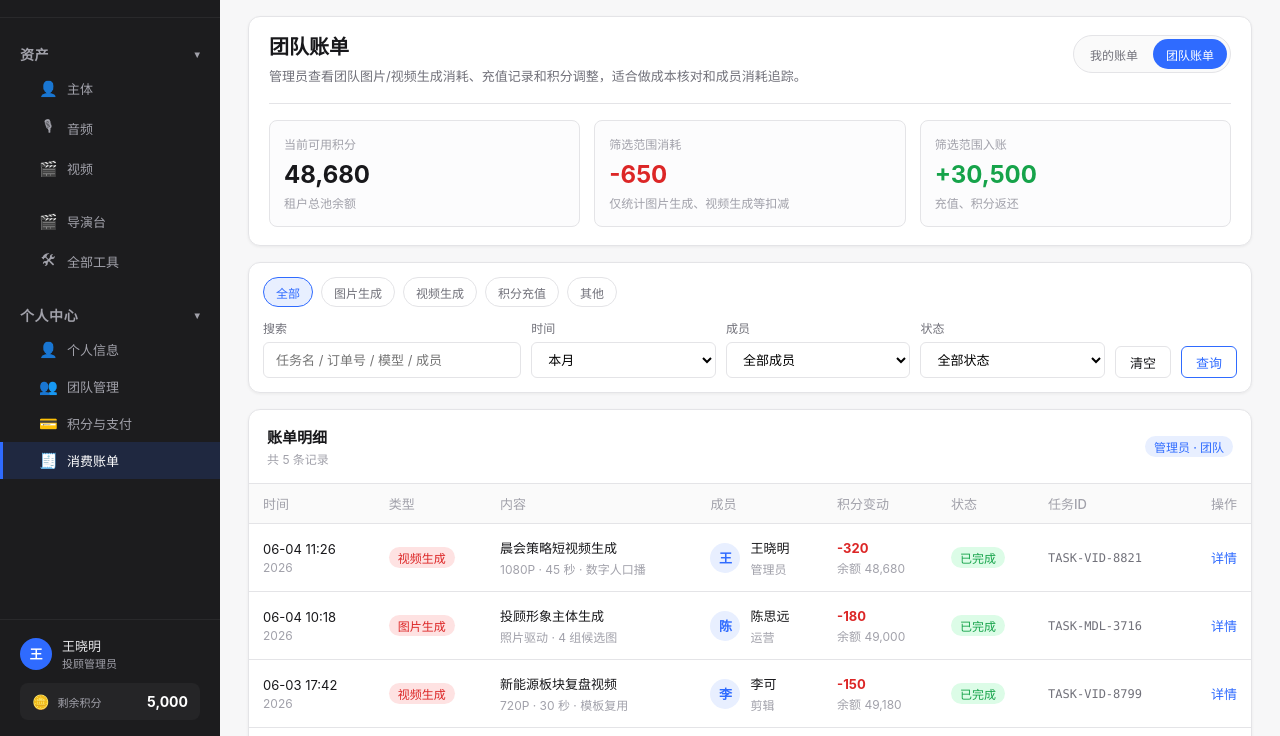
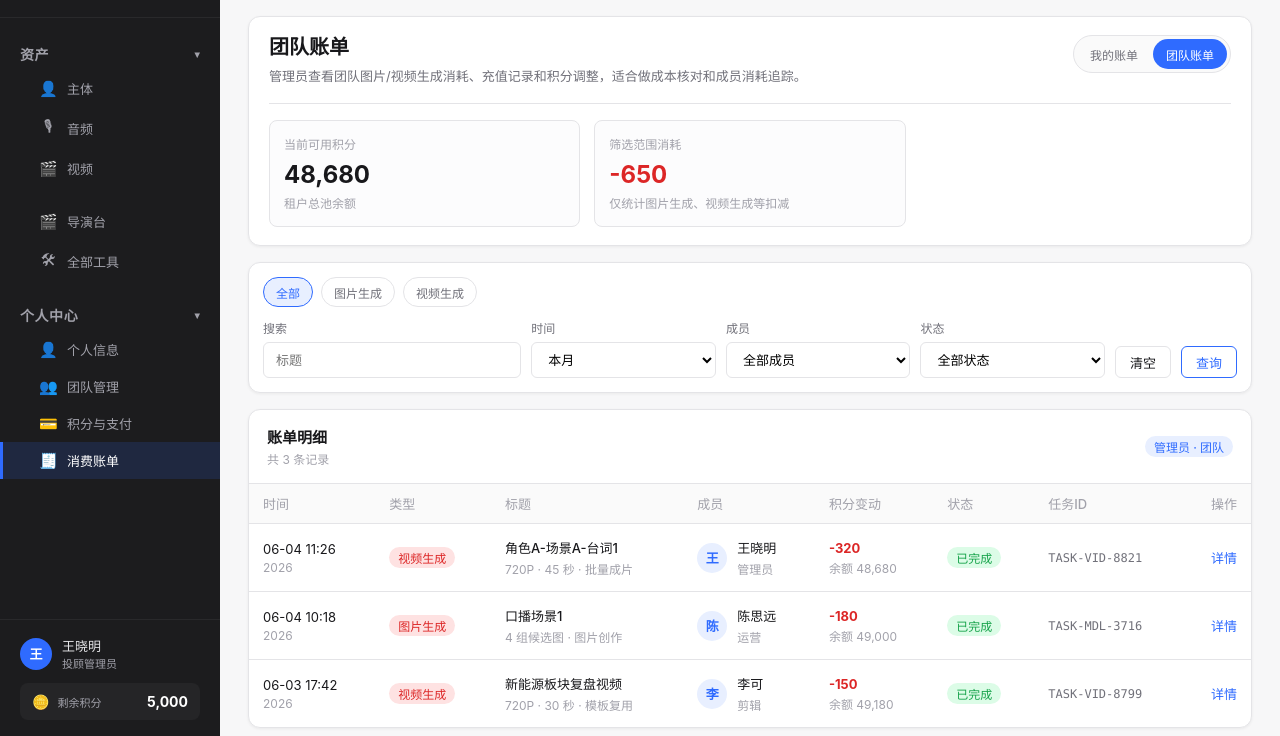
Before and after one commit to wsrongjie/aigc-html, a plain HTML site: page 消费账单.html in a window 1280 px wide. Shown: the part 64-800 px from the top of the page. Drawn offline with Linux system fonts and the light colour scheme.

Commit message:
refactor: 消费账单页面去掉了入账、充值等非消费相关逻辑

```diff
--- a/消费账单.html
+++ b/消费账单.html
@@ -397,13 +397,6 @@
                         </div>
                         <div class="metric-foot">仅统计图片生成、视频生成等扣减</div>
                     </div>
-                    <div class="metric-card">
-                        <div>
-                            <div class="metric-label">筛选范围入账</div>
-                            <div class="metric-value positive" id="metricInflow">-</div>
-                        </div>
-                        <div class="metric-foot">充值、积分返还</div>
-                    </div>
                 </div>
             </section>
 
@@ -413,7 +406,7 @@
                     <div class="filter-grid">
                         <div class="field">
                             <label>搜索</label>
-                            <input class="input" id="keywordInput" placeholder="任务名 / 订单号 / 模型 / 成员" oninput="render()">
+                            <input class="input" id="keywordInput" placeholder="标题" oninput="render()">
                         </div>
                         <div class="field">
                             <label>时间</label>
@@ -460,7 +453,7 @@
                             <tr>
                                 <th>时间</th>
                                 <th>类型</th>
-                                <th>内容</th>
+                                <th>标题</th>
                                 <th>成员</th>
                                 <th>积分变动</th>
                                 <th>状态</th>
@@ -486,7 +479,6 @@
         <div class="drawer-body" id="drawerBody"></div>
         <div class="drawer-footer">
             <button class="btn" onclick="closeDetail()">关闭</button>
-            <button class="btn btn-primary" onclick="toast('凭证下载任务已创建', 'info')">下载凭证</button>
         </div>
     </div>
 </div>
@@ -499,20 +491,20 @@ var state = {
     type: '全部'
 };
 
-var billTypes = ['全部', '图片生成', '视频生成', '积分充值', '其他'];
+var billTypes = ['全部', '图片生成', '视频生成'];
 
 var bills = [
     {
         id: 'BILL20260604001', taskId: 'TASK-VID-8821', orderId: '-',
         time: '2026-06-04 11:26', member: '王晓明', avatar: '王', role: '管理员',
-        type: '视频生成', title: '晨会策略短视频生成', detail: '1080P · 45 秒 · 数字人口播',
+        type: '视频生成', title: '角色A-场景A-台词1', detail: '720P · 45 秒 · 批量成片',
         model: '通灵 XZ 视频模型', amount: -320, status: '已完成', balance: 48680,
         invoice: '不涉及', payMethod: '-', trace: ['提交分镜脚本', '扣减视频生成积分', '成片导出完成']
     },
     {
         id: 'BILL20260604002', taskId: 'TASK-MDL-3716', orderId: '-',
         time: '2026-06-04 10:18', member: '陈思远', avatar: '陈', role: '运营',
-        type: '图片生成', title: '投顾形象主体生成', detail: '照片驱动 · 4 组候选图',
+        type: '图片生成', title: '口播场景1', detail: '4 组候选图 · 图片创作 ',
         model: '主体图片生成 Pro', amount: -180, status: '已完成', balance: 49000,
         invoice: '不涉及', payMethod: '-', trace: ['上传参考图', '生成 4 组主体图片', '管理员保存第 2 组']
     },
@@ -524,39 +516,11 @@ var bills = [
         invoice: '不涉及', payMethod: '-', trace: ['选择复盘模板', '生成视频', '导出 MP4']
     },
     {
-        id: 'BILL20260602005', taskId: '-', orderId: 'ORD20260602001',
-        time: '2026-06-02 09:36', member: '王晓明', avatar: '王', role: '管理员',
-        type: '积分充值', title: '积分充值 30,000', detail: '企业采购包 · 对公转账',
-        model: '-', amount: 30000, status: '待确认', balance: 49590,
-        invoice: '需开票', payMethod: '对公转账', trace: ['提交充值订单', '添加客服沟通转账', '等待财务确认到账']
-    },
-    {
-        id: 'BILL20260531007', taskId: 'TASK-ADJ-1022', orderId: '-',
-        time: '2026-05-31 18:20', member: '系统', avatar: '系', role: '系统',
-        type: '其他', title: '失败任务积分返还', detail: '视频生成失败自动返还',
-        model: '标准视频生成', amount: 120, status: '已完成', balance: 4590,
-        invoice: '不涉及', payMethod: '-', trace: ['检测任务失败', '自动返还积分', '通知任务创建人']
-    },
-    {
-        id: 'BILL20260605011', taskId: 'TASK-ADJ-1035', orderId: '-',
-        time: '2026-06-05 14:10', member: '系统', avatar: '系', role: '系统',
-        type: '其他', title: '平台补偿赠送积分', detail: '6月系统维护补偿 · 全员赠送',
-        model: '-', amount: 500, status: '已完成', balance: 49180,
-        invoice: '不涉及', payMethod: '-', trace: ['系统维护公告', '平台统一补偿', '积分到账通知']
-    },
-    {
         id: 'BILL20260530008', taskId: 'TASK-COST-7712', orderId: '-',
         time: '2026-05-30 16:25', member: '陈思远', avatar: '陈', role: '运营',
         type: '图片生成', title: '封面海报生成', detail: '16:9 · 3 张候选图',
         model: '封面图片生成', amount: -80, status: '已完成', balance: 4470,
         invoice: '不涉及', payMethod: '-', trace: ['选择海报模板', '扣减图片生成积分', '候选图生成完成']
-    },
-    {
-        id: 'BILL20260528009', taskId: '-', orderId: 'ORD20260528003',
-        time: '2026-05-28 15:18', member: '王晓明', avatar: '王', role: '管理员',
-        type: '积分充值', title: '积分充值 3,300', detail: '充值包 · 支付宝',
-        model: '-', amount: 3300, status: '已完成', balance: 4550,
-        invoice: '不开票', payMethod: '支付宝', trace: ['创建充值订单', '支付宝扫码支付', '积分到账']
     },
     {
         id: 'BILL20260526010', taskId: 'TASK-VID-8621', orderId: '-',
@@ -653,11 +617,9 @@ function render() {
 
 function renderMetrics(items) {
     var cost = items.filter(function(item) { return item.amount < 0; }).reduce(function(sum, item) { return sum + Math.abs(item.amount); }, 0);
-    var inflow = items.filter(function(item) { return item.amount > 0; }).reduce(function(sum, item) { return sum + item.amount; }, 0);
     document.getElementById('metricBalance').textContent = state.scope === 'mine' ? '8,600' : '48,680';
     document.getElementById('metricBalanceFoot').textContent = state.scope === 'mine' ? '个人剩余额度' : '租户总池余额';
     document.getElementById('metricCost').textContent = '-' + formatNumber(cost);
-    document.getElementById('metricInflow').textContent = '+' + formatNumber(inflow);
 }
 
 function renderTable(items) {
@@ -698,11 +660,7 @@ function openDetail(id) {
             detailLine('订单编号', item.orderId) +
             detailLine('支付方式', item.payMethod) +
             detailLine('发票状态', item.invoice) +
-        '</div>' +
-        '<div class="ledger-title" style="margin-bottom:12px;">处理轨迹</div>' +
-        '<div class="trace-list">' + item.trace.map(function(text) {
-            return '<div class="trace-item"><span class="trace-dot"></span><span>' + text + '</span></div>';
-        }).join('') + '</div>';
+        '</div>';
     document.getElementById('detailDrawer').classList.add('show');
 }
 
@@ -717,7 +675,6 @@ function detailLine(label, value) {
 function typeTag(type) {
     var cls = 'tag-info';
     if (type === '视频生成' || type === '图片生成') cls = 'tag-danger';
-    if (type === '积分充值') cls = 'tag-success';
     if (type === '其他') cls = 'tag-warning';
     return '<span class="tag ' + cls + '">' + type + '</span>';
 }
```
